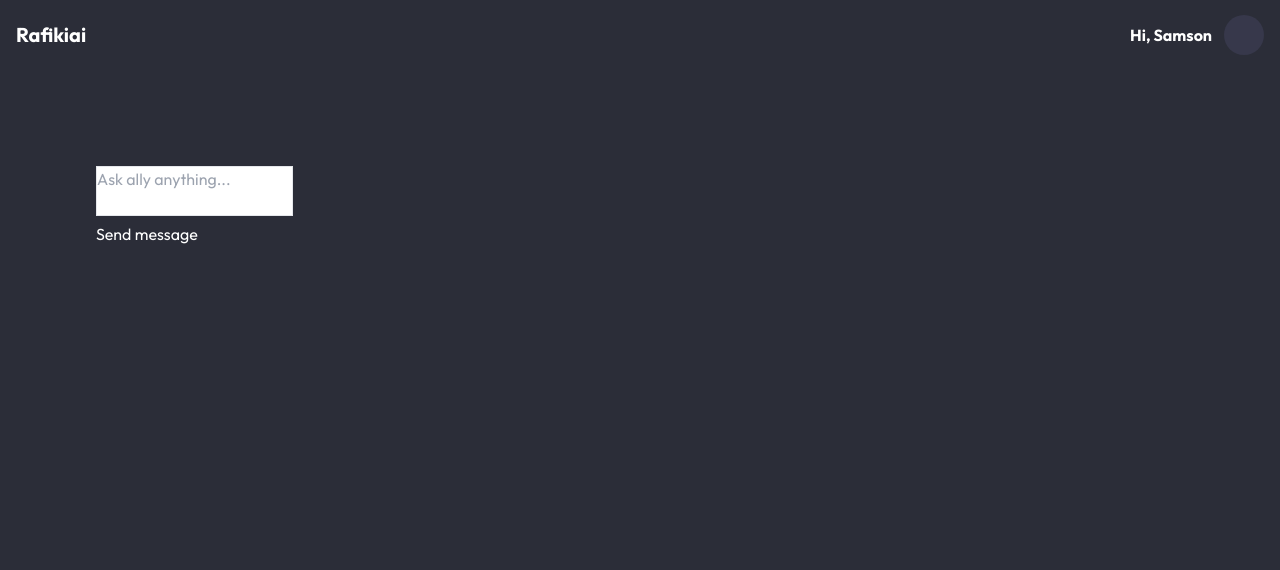
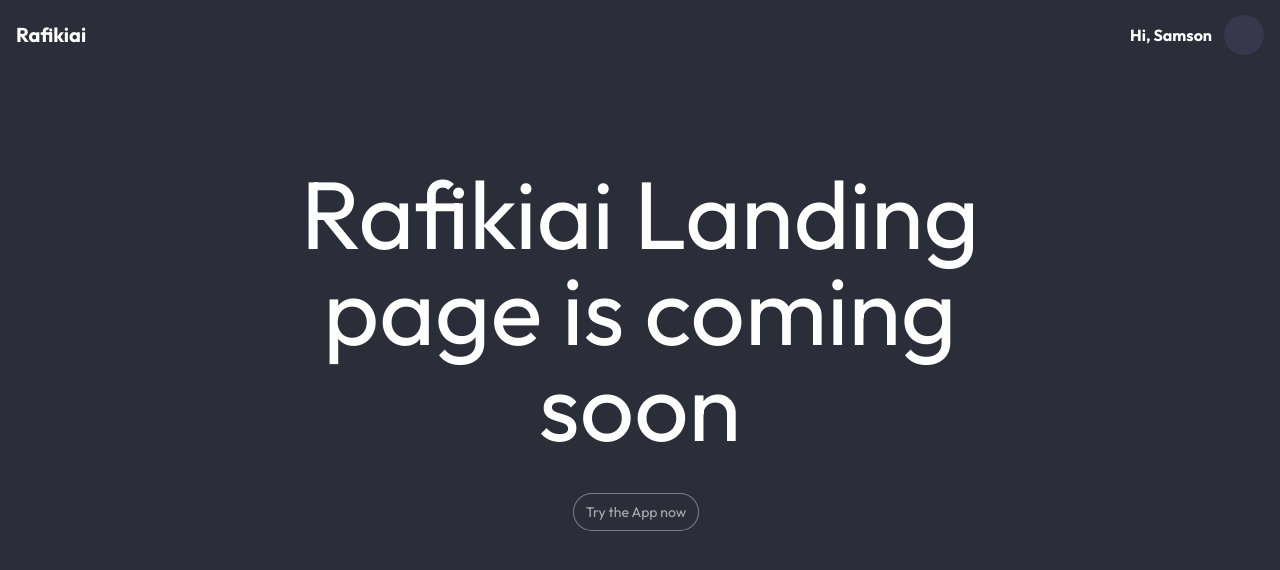
Before and after one commit to sammyodiagbe/gemini-project, a Next.js app: page / in a window 1280 px wide. Shown: the top 570 px of the page. Built offline with nearby package versions, Linux system fonts and the light colour scheme; no server answers.

Commit message:
ux: improve user experience on the landing page

```diff
--- a/src/app/page.tsx
+++ b/src/app/page.tsx
@@ -1,6 +1,9 @@
 "use client";
 
 import { Gemini as AI } from "@/gemini/gemini";
+import { buttonClass } from "@/lib/tailwind_classes";
+import { cn } from "@/lib/utils";
+import Link from "next/link";
 import { FormEvent, FormEventHandler, useEffect, useState } from "react";
 
 export default function Home() {
@@ -25,18 +28,14 @@ export default function Home() {
   };
   return (
     <main className="flex min-h-screen flex-col items-center justify-between p-24">
-      <div className="h-full w-full">
-        <form onSubmit={handleSubmit}>
-          <textarea
-            value={message}
-            className="resize-none border"
-            onChange={({ target }) => setMessage(target.value)}
-            placeholder="Ask ally anything..."
-          ></textarea>
-          <div>
-            <button>Send message</button>
-          </div>
-        </form>
+      <div className="h-full w-[800px] mx-auto text-center">
+        <h1 className="text-8xl">Rafikiai Landing page is coming soon</h1>
+        <Link
+          href="/pdf"
+          className={cn(buttonClass, "mt-10 inline-flex font-lg")}
+        >
+          Try the App now
+        </Link>
       </div>
     </main>
   );
```
